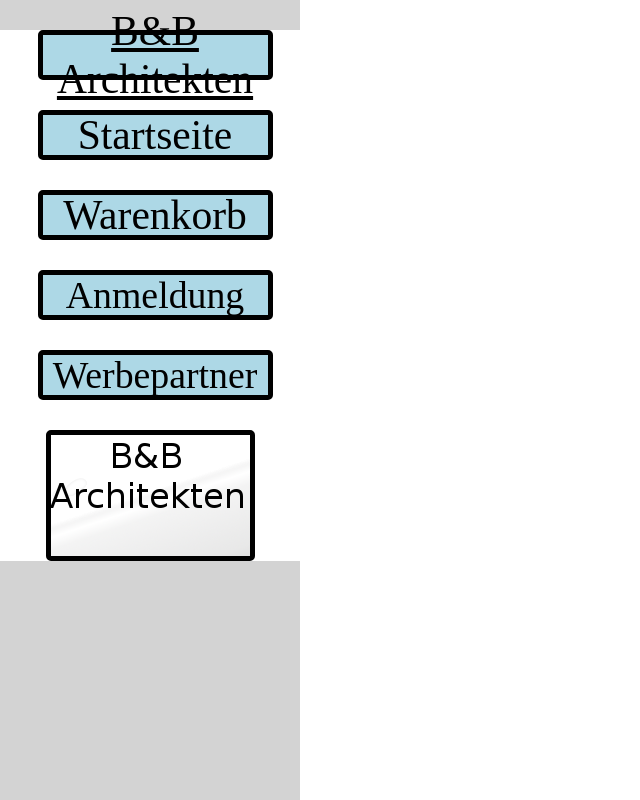
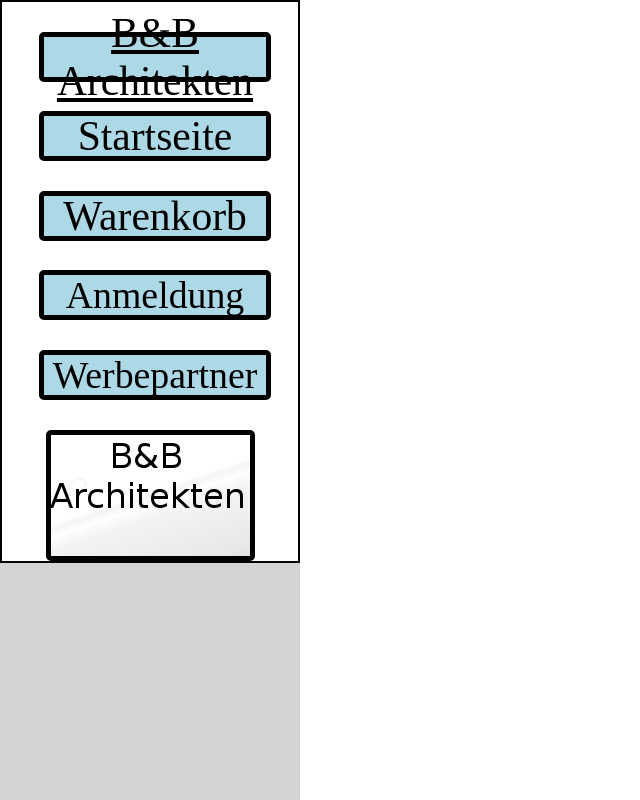
Before and after one commit to MichelBartels/Webseite, a PHP site: page /test2.php in a window 1280 px wide. Shown: the whole page, without its empty margins (0-640 px from the left). Run offline with PHP 8.4, Linux system fonts and the light colour scheme.

Commit message:
Update test2.css

```diff
--- a/test2.css
+++ b/test2.css
@@ -13,6 +13,9 @@
 #Innen{
   visibility:collapse;
   background-color: white;
+  border-width: 2px;
+  border-style: solid;
+  border-color: black;
 }
 #Ausen{
   width:100%;
```
